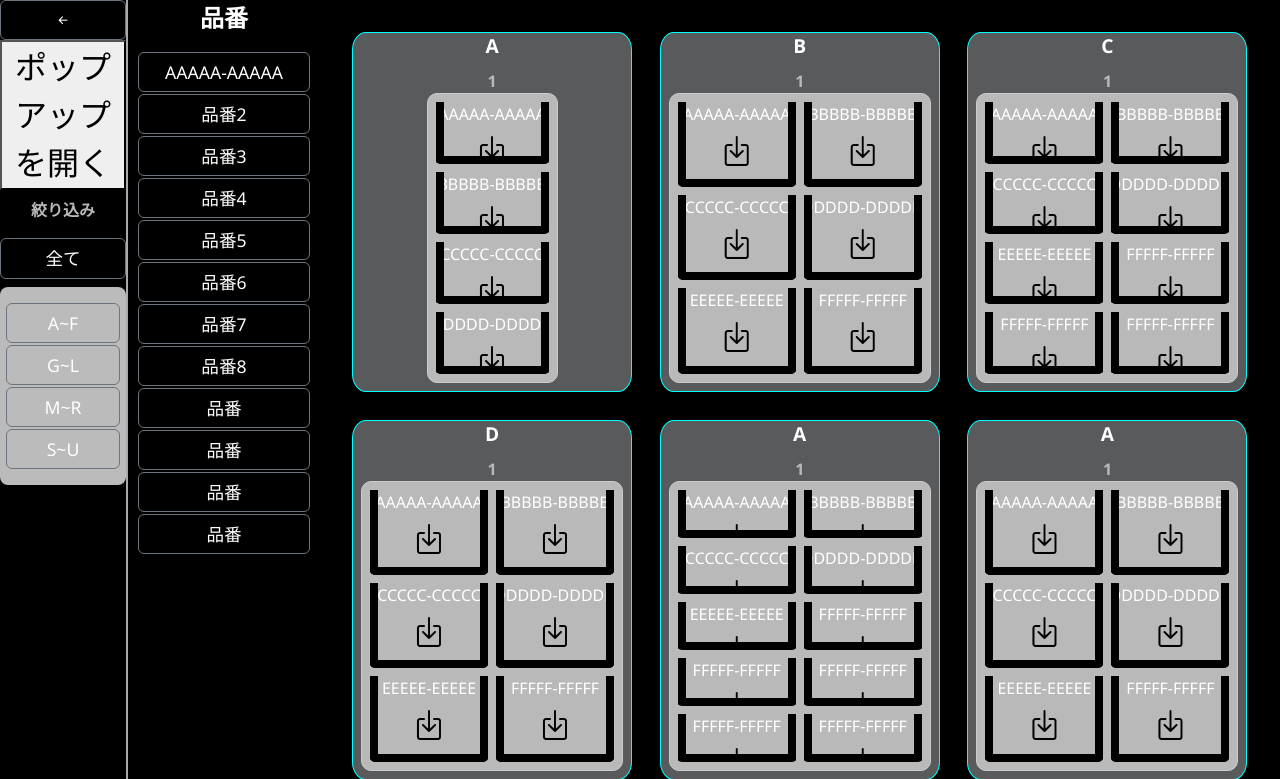
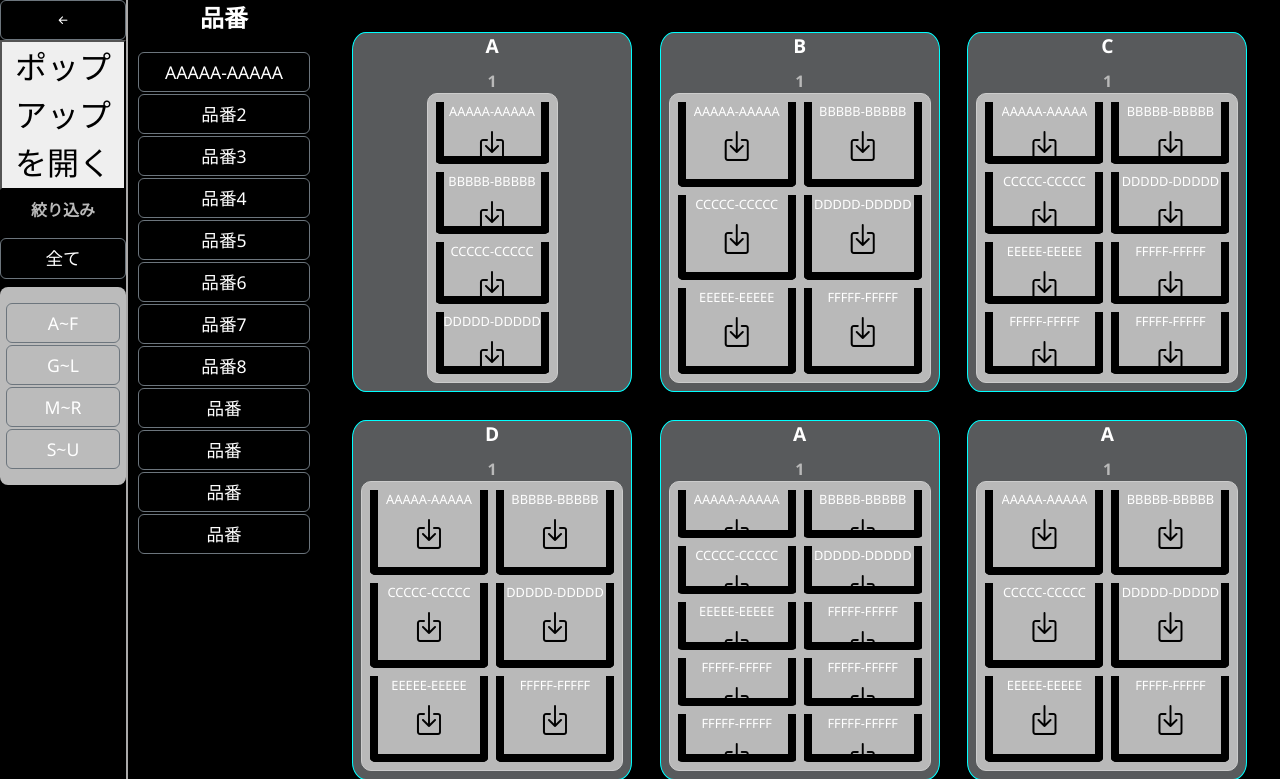
Before and after one commit to redstarht/stocktrack, a Flask app: page /inout_map in a window 1280 px wide. Shown: the top 779 px of the page. Run offline with Flask 3, Linux system fonts and the light colour scheme; some libraries are stand-ins or nearby versions.

Commit message:
20250612

```diff
--- a/myapp/static/css/main_section.css
+++ b/myapp/static/css/main_section.css
@@ -107,7 +107,7 @@
 }
 
 .pn-name {
-    font-size: 50%;
+    font-size: 40%;
     min-width: 0;
     white-space: nowrap;
     overflow: hidden;
@@ -130,7 +130,7 @@
 }
 
 .cell-stock-btn i {
-    font-size: 100%;
+    /* font-size: 100%; */
     text-align: center;
 }
 
```
